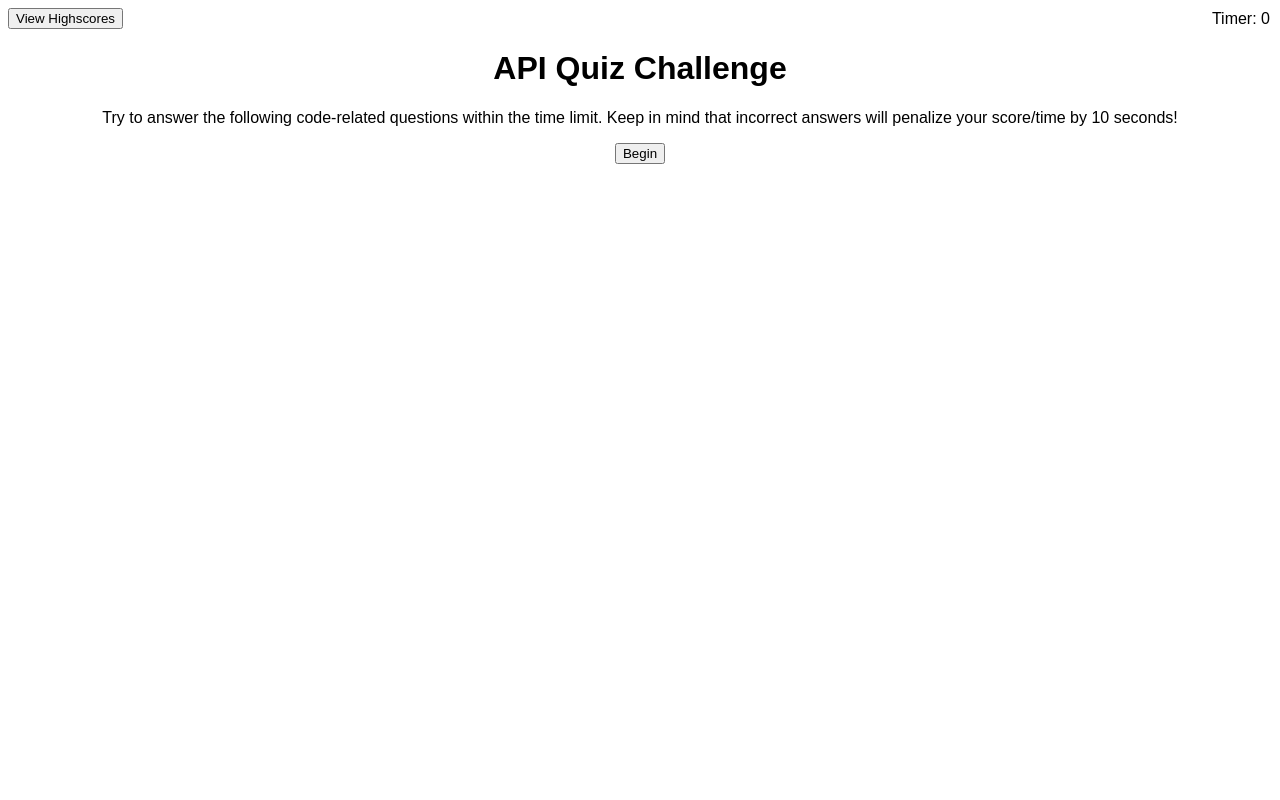
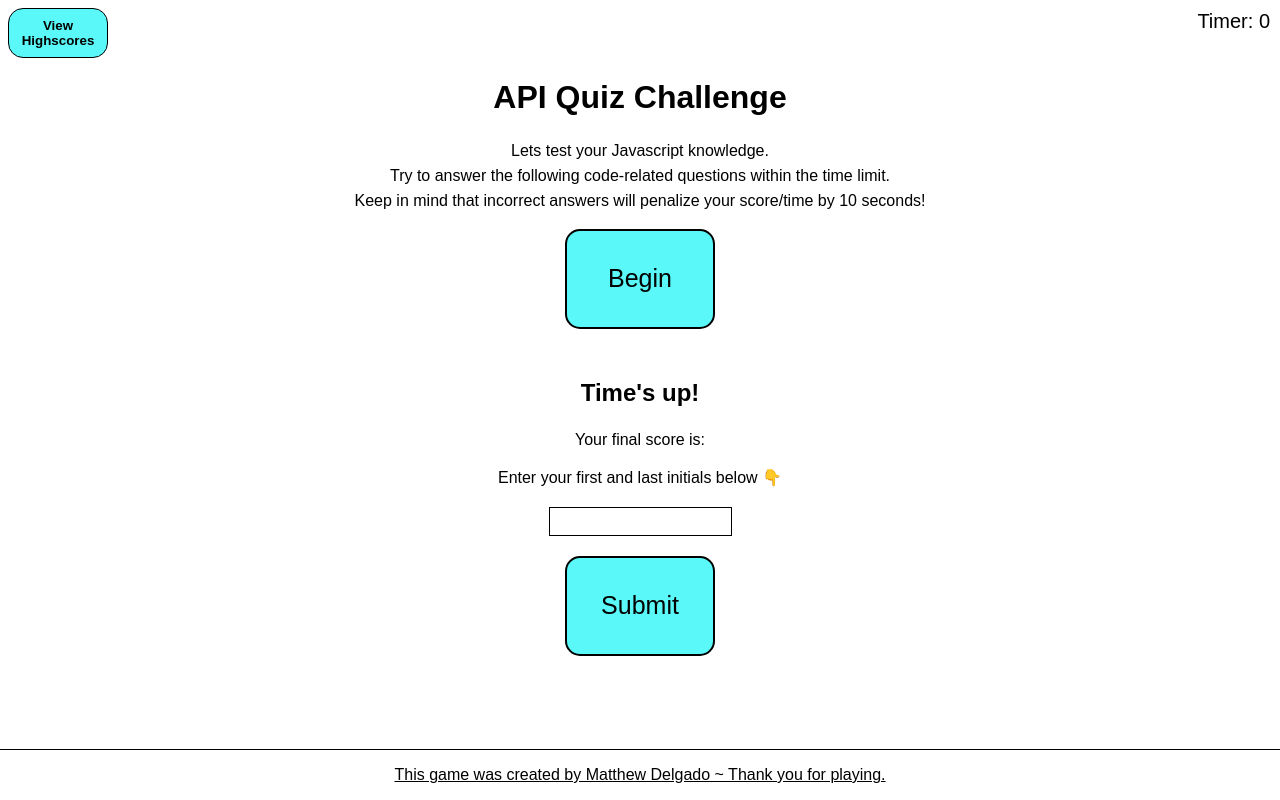
Before and after one commit to DelgaMatt/JavaScript-Timed-Quiz, a plain HTML site: page index.html in a window 1280 px wide. Drawn offline with Linux system fonts and the light colour scheme.

Commit message:
added styling to CSS and id/classes to HTML

```diff
--- a/index.html
+++ b/index.html
@@ -1,5 +1,6 @@
 <!DOCTYPE html>
 <html lang="en">
+
 <head>
     <meta charset="UTF-8">
     <meta http-equiv="X-UA-Compatible" content="IE=edge">
@@ -9,7 +10,7 @@
 </head>
 
 <header>
-    <button><a>View Highscores</a></button>
+    <button id="high-score"><a>View Highscores</a></button>
     <div class="timer">Timer:
         <span id="timer">0</span>
     </div>
@@ -18,11 +19,33 @@
 <body>
     <div class="home">
         <h1>API Quiz Challenge</h1>
-        <p>Try to answer the following code-related questions within the time limit. Keep in mind that incorrect answers will penalize your score/time by 10 seconds!</p>
-        <button>Begin</button>
+        <p>Lets test your Javascript knowledge. <br>
+            Try to answer the following code-related questions within the time limit. <br>
+            Keep in mind that incorrect answers
+            will penalize your score/time by 10 seconds!</p>
+        <button id="begin">Begin</button>
     </div>
 
+    <div id="question" class="hide">
+        <h2 id="question-title"> </h2>
+        <div id="question-options" class="choices"></div>
+    </div>
 
-<script src="./script.js"></script>
+    <div id="end" class="hide">
+        <h2> Time's up!</h2>
+        <p> Your final score is: <span id="final-score"></span></p>
+        <section>
+            Enter your first and last initials below 👇 <br>
+            <input type="text" id="initials" max="2"><br>
+            <button id="begin">Submit</button>
+        </section>
+    </div>
+
+<footer>
+    This game was created by Matthew Delgado ~ Thank you for playing.
+</footer>
+
+    <script src="./script.js"></script>
 </body>
+
 </html>
--- a/style.css
+++ b/style.css
@@ -1,11 +1,21 @@
 * {
     font-family: Arial, Helvetica, sans-serif;
+}
+
+#high-score {
+    height: 50px;
+    width: 100px;
+    font-weight: bold;
+    border: solid 1px ;
+    background-color: rgb(90, 248, 248);
+    border-radius: 15px;
 }
 
 .timer {
     position: absolute;
     top: 10px;
     right: 10px;
+    font-size: 20px;
 }
 
 .home {
@@ -13,5 +23,67 @@
 }
 
 body{
+    display: block;
+}
 
+.home {
+    position: relative;
 }
+
+/* .hide {
+    display: none;
+} */
+
+p {
+    line-height: 25px;
+}
+
+#begin {
+    height: 100px;
+    width: 150px;
+    font-size: 25px;
+    border: solid 2px black;
+    border-radius: 15px;
+    background-color: rgb(90, 248, 248);
+    /* font-weight: bold; */
+}
+
+#end {
+    text-align: center;
+    margin-top: 50px;
+    margin-bottom: 50px;
+}
+
+#initials {
+    border: solid 1px black;
+    height: 25px;
+    margin: 20px;
+}
+
+button {
+    z-index: 1;
+}
+
+button:hover {
+   font-weight: bold;
+   opacity: 70%;
+   transition: ease-in;
+   box-shadow: inset 0 0 0 3px;
+   cursor: pointer;
+}
+
+
+
+footer {
+    position: absolute;
+    bottom: 0;
+    text-decoration: underline;
+    display:flex;
+    left: 0;
+    right: 0;
+    height: 50px;
+    width: 100%;
+    border-top: 1px solid;
+    justify-content:center;
+    align-items:center;
+}
```
